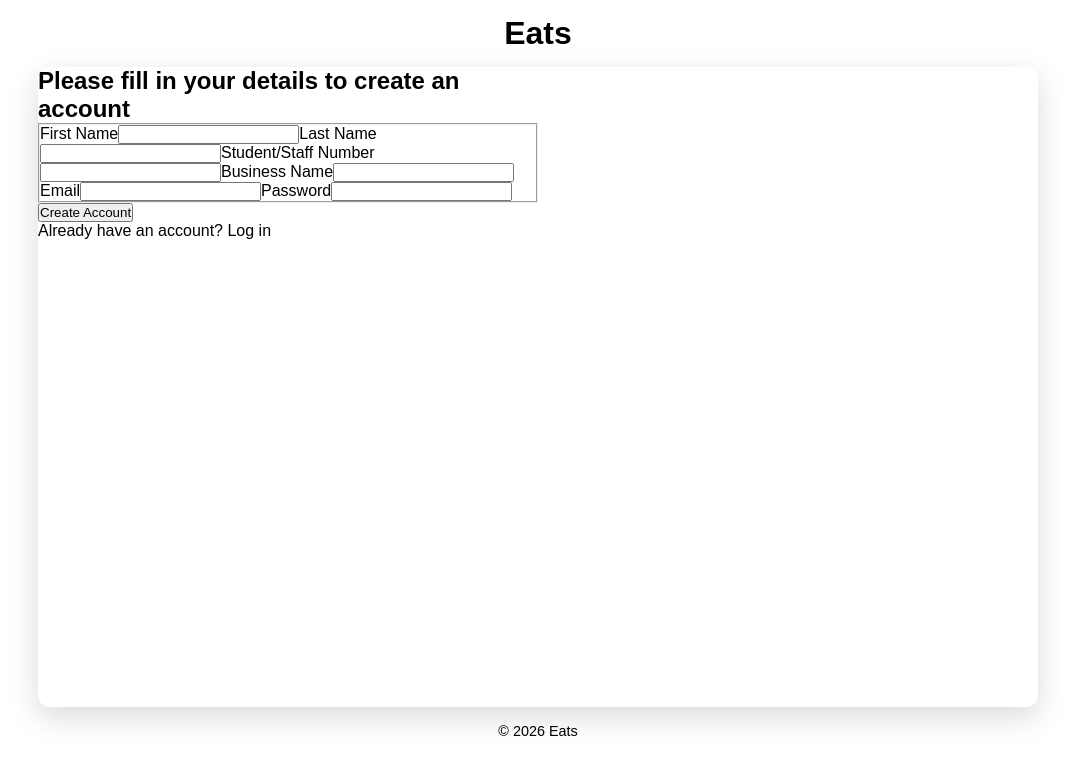
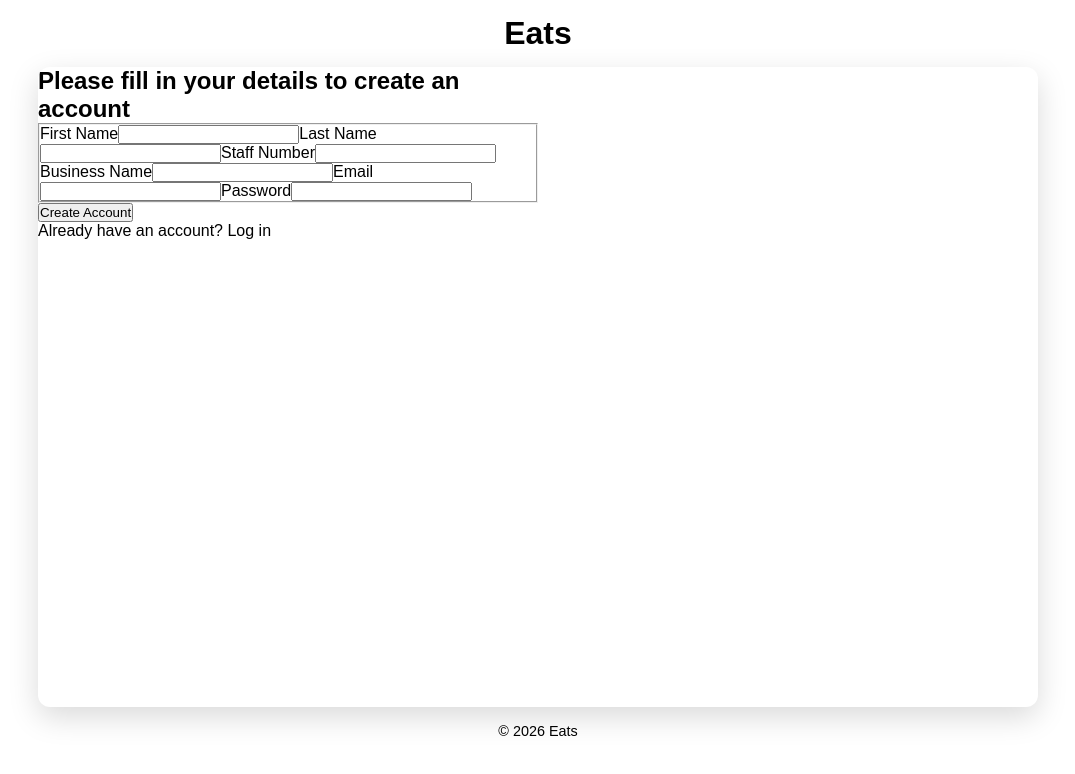
Before and after one commit to Food-Catering-plateform/FOOD-ORDERING-PLATFORM, a React (Create React App) app: page /signup-vendor in a window 1280 px wide. Shown: the top 774 px of the page, without its empty margins (102-1177 px from the left). Built offline with nearby package versions, Linux system fonts and the light colour scheme.

Commit message:
fixed the setRole on signup vendor from student to vendor

```diff
--- a/src/components/login-and-signup/signupVendor.jsx
+++ b/src/components/login-and-signup/signupVendor.jsx
@@ -21,7 +21,7 @@ function SignupCustomer() {
   const onSubmit = async (e) => {
     e.preventDefault();
 
-    setRole("student");
+    setRole("vendor");
     // I kept this so the customer is marked as a student role
 
     await handleRegister(e);
@@ -61,7 +61,7 @@ function SignupCustomer() {
                 required
               />
 
-              <label htmlFor="student-number">Student/Staff Number</label>
+              <label htmlFor="student-number">Staff Number</label>
               <input
                 type="text"
                 id="student-number"
```
